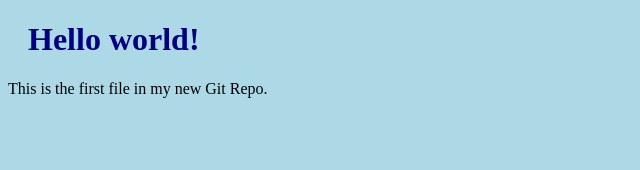
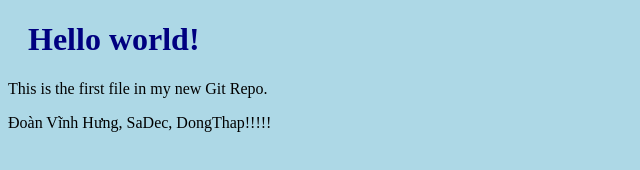
Before and after one commit to Hungdoan565/w3school_git_learn, a plain HTML site: page index.html in a window 1280 px wide. Shown: the whole page, without its empty margins (0-640 px from the left). Drawn offline with Linux system fonts and the light colour scheme.

Commit message:
Updated index.html with a new line

```diff
--- a/index.html
+++ b/index.html
@@ -7,5 +7,6 @@
   <body>
     <h1>Hello world!</h1>
     <p>This is the first file in my new Git Repo.</p>
+    <p>Đoàn Vĩnh Hưng, SaDec, DongThap!!!!!</p>
   </body>
 </html>
```
